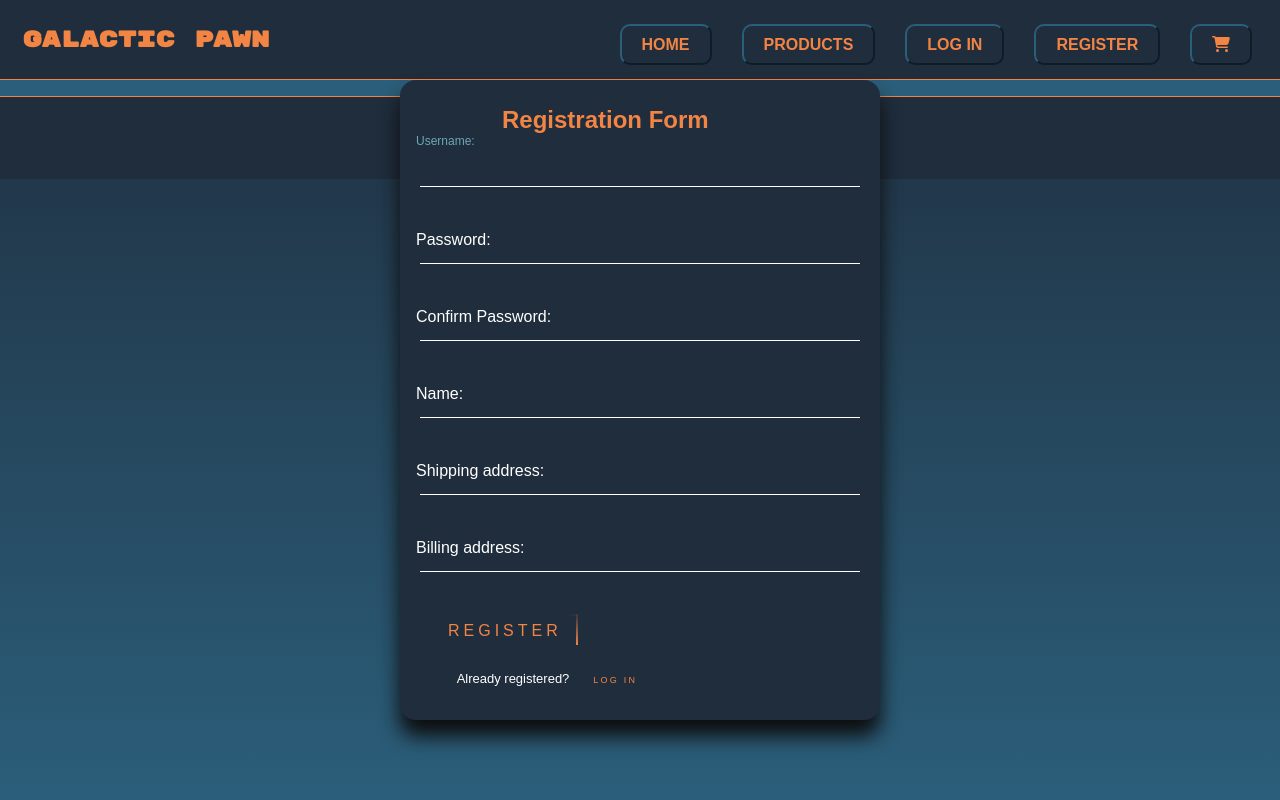
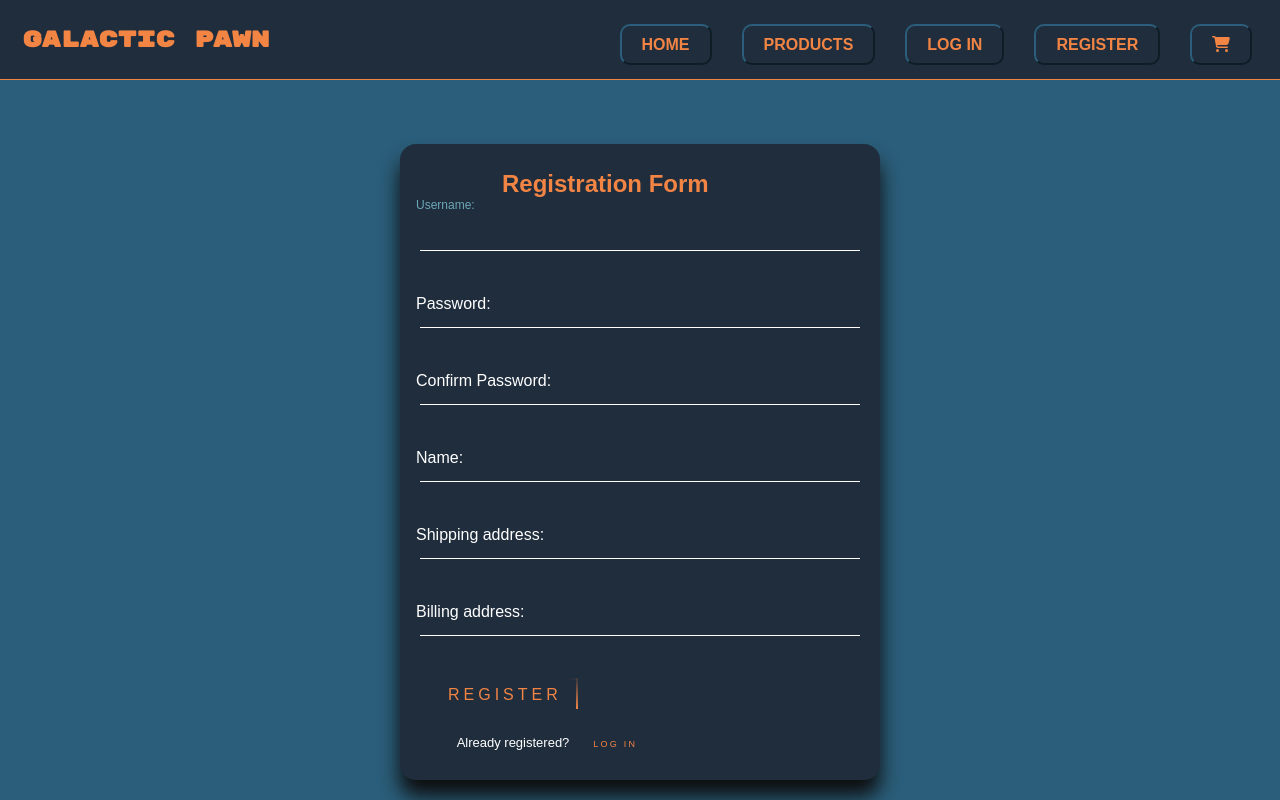
Before and after one commit to timDeHof/PawnShop-Galaxyv2.0, a React (Create React App) app: page /register in a window 1280 px wide. Built offline with nearby package versions, Linux system fonts and the light colour scheme; no server answers.

Commit message:
fixed the footer bug issues

```diff
--- a/src/components/App.js
+++ b/src/components/App.js
@@ -14,11 +14,9 @@ import AdminProductForm from "./AdminProductForm";
 import AdminDashboard from "./AdminDashboard";
 import AdminEditForm from "./AdminEditForm";
 
-
 const App = () => {
   const [APIHealth, setAPIHealth] = useState("");
   const [products, setProducts] = useState([]);
-
 
   useEffect(() => {
     const getAllProducts = async () => {
@@ -34,27 +32,35 @@ const App = () => {
       setAPIHealth(healthy ? "api is up! :D" : "api is down :/");
     };
 
-
     getAPIStatus();
   }, []);
 
   return (
-    <div className="app-container">
+    <main className="app-container">
       <Header />
 
       <Routes>
         <Route path="/login" element={<Login />} />
-        <Route path="/products/:singleProductId" element={<SingleProduct products={products} setproducts={setProducts} />} />
-        <Route path="/products" element={<Products products={products} setProducts={setProducts} />} />
+        <Route
+          path="/products/:singleProductId"
+          element={
+            <SingleProduct products={products} setproducts={setProducts} />
+          }
+        />
+        <Route
+          path="/products"
+          element={<Products products={products} setProducts={setProducts} />}
+        />
         <Route path="/register" element={<Register />} />
         <Route path="/cart" element={<Cart />} />
-        <Route path="/admin/product-form" element={< AdminProductForm />} />
+        <Route path="/admin/product-form" element={<AdminProductForm />} />
         <Route path="/admin/dashboard" element={<AdminDashboard />} />
         <Route path="/admin/edit-form/:productId" element={<AdminEditForm />} />
         <Route path="/" element={<Products />} />
       </Routes>
+
       <Footer APIHealth={APIHealth} />
-    </div>
+    </main>
   );
 };
 
--- a/src/components/Footer.jsx
+++ b/src/components/Footer.jsx
@@ -3,10 +3,10 @@ import styles from "../style/Footer.module.css";
 function Footer({ APIHealth }) {
   const year = new Date().getFullYear();
   return (
-    <div className={styles.footer_box}>
+    <footer className={styles.footer_box}>
       <p>Copyright ⓒ {year} </p>
       {/* <p>API Status: {APIHealth}</p> */}
-    </div>
+    </footer>
   );
 }
 
--- a/src/components/Header.jsx
+++ b/src/components/Header.jsx
@@ -4,10 +4,10 @@ import styles from "../style/Header.module.css";
 
 function Header() {
   return (
-    <div className={styles.header_box}>
+    <header className={styles.header_box}>
       <h1 className={styles.header_title}>galactic pawn</h1>
       <Navbar />
-    </div>
+    </header>
   );
 }
 
--- a/src/components/Register.jsx
+++ b/src/components/Register.jsx
@@ -235,8 +235,8 @@ function Register() {
                 required
                 aria-invalid={validMatch ? "false" : "true"}
                 aria-describedby="confirmnote"
-                onFocus={() => setPwdFocus(true)}
-                onBlur={() => setPwdFocus(false)}
+                onFocus={() => setMatchFocus(true)}
+                onBlur={() => setMatchFocus(false)}
               />
               <p
                 id="confirmnote"
--- a/src/style/Login.module.css
+++ b/src/style/Login.module.css
@@ -1,10 +1,10 @@
-body {
+/* body {
   margin: 0;
   padding: 0;
   background: linear-gradient(var(--primary), var(--primary_alt));
-}
+} */
 
-  .errmsg{
+.errmsg {
   background-color: lightpink;
   color: firebrick;
   font-weight: bold;
@@ -13,22 +13,22 @@ body {
 }
 
 .login_box {
-  position: absolute;
   display: inline-block;
   top: 50%;
   left: 50%;
   width: 24rem;
   height: 22rem;
   padding: 1em;
-  transform: translate(-50%, -50%);
+  margin-top: 4rem;
+  margin-bottom: 38rem;
   background: var(--primary);
   box-sizing: border-box;
   box-shadow: 0 15px 25px var(--additional_color);
   border-radius: 1rem;
 }
 .login_box h1 {
-  position:relative;
-  display:inline-block;
+  position: relative;
+  display: inline-block;
   margin: -3rem 7rem 0.25em 5rem;
   padding: 1em;
   color: var(--secondary_alt);
@@ -92,7 +92,7 @@ body {
   text-transform: uppercase;
   overflow: hidden;
   transition: 0.5s;
-  margin: .75em;
+  margin: 0.75em;
 
   letter-spacing: 4px;
   background: var(--primary);
@@ -189,20 +189,20 @@ body {
     bottom: 100%;
   }
 }
-.registerContainer{
-  display: flex ;
+.registerContainer {
+  display: flex;
   top: 2em;
   margin: 1em;
   height: 2em;
   width: 20em;
   text-align: left;
   padding-top: 1em;
-  font-size:small;
+  font-size: small;
   align-items: center;
-  color: #fff
+  color: #fff;
 }
 
-.registerContainer .registerSubmit{
+.registerContainer .registerSubmit {
   position: relative;
   display: inline-block;
   text-align: center;
@@ -213,8 +213,8 @@ body {
   text-transform: uppercase;
   overflow: hidden;
   transition: 0.5s;
-  margin: .25em 1em 0px 1em;
-  letter-spacing: .25em;
+  margin: 0.25em 1em 0px 1em;
+  letter-spacing: 0.25em;
   background: var(--primary);
   border: none;
 }
--- a/src/style/Register.module.css
+++ b/src/style/Register.module.css
@@ -3,14 +3,14 @@ body {
   padding: 0;
   background: linear-gradient(var(--primary), var(--primary_alt));
 }
-.instructions{
+.instructions {
   font-size: 0.75em;
   border-radius: 0.5em;
   background: var(--secondary_alt);
-  color:#fff;
-  padding:0.25em;
+  color: #fff;
+  padding: 0.25em;
   position: relative;
-  bottom:-10px
+  bottom: -10px;
 }
 .instructions > svg {
   margin-right: 00.25em;
@@ -23,17 +23,17 @@ body {
   display: none;
 }
 
-.valid{
-  color:limegreen;
+.valid {
+  color: limegreen;
   margin-left: 00.25em;
 }
 
-.invalid{
+.invalid {
   color: red;
   margin-left: 0.25em;
 }
 
-.errmsg{
+.errmsg {
   background-color: lightpink;
   color: firebrick;
   font-weight: bold;
@@ -41,40 +41,40 @@ body {
   margin-bottom: 0.5em;
 }
 
-.line{
+.line {
   display: inline-block;
 }
 
 .register_box {
-  position: absolute;
   display: inline-block;
   top: 50%;
   left: 50%;
-  height: 40rem;
+  height: fit-content;
   width: 30rem;
   padding: 1rem;
-  transform: translate(-50%, -50%);
+  margin-top: 4rem;
+  margin-bottom: 22rem;
   background: var(--primary);
   box-sizing: border-box;
   box-shadow: 0 1rem 1.25rem var(--additional_color);
   border-radius: 1em;
 }
 .register_box h1 {
-  display:inline-block;
+  display: inline-block;
   margin: 0.25rem 5rem 0.25rem 5rem;
-  padding: .25em;
+  padding: 0.25em;
   color: var(--secondary_alt);
   text-align: center;
 }
 .register_box h2 {
   margin: 0 0 30px;
-  padding: .25rem;
+  padding: 0.25rem;
   color: #fff;
   text-align: center;
 }
-.register_box p{
+.register_box p {
   margin: 1em;
-  padding: .25em;
+  padding: 0.25em;
   color: #fff;
   text-align: left;
 }
@@ -96,6 +96,7 @@ body {
 }
 .register_box .user_box label {
   position: absolute;
+  display: inline-block;
   top: 0;
   left: 0;
   padding: 10px 0;
@@ -111,6 +112,7 @@ body {
   left: 0;
   color: var(--secondary);
   font-size: 12px;
+  display: inline-block;
 }
 
 .register_box .buttonContainer {
@@ -122,14 +124,14 @@ body {
   position: relative;
   display: inline-block;
   text-align: center;
-  padding: .5rem 1rem;
+  padding: 0.5rem 1rem;
   color: var(--secondary_alt);
   font-size: 16px;
   text-decoration: none;
   text-transform: uppercase;
   overflow: hidden;
   transition: 0.5s;
-  margin: .5rem 1rem 0px 1rem;
+  margin: 0.5rem 1rem 0px 1rem;
   letter-spacing: 4px;
   background: var(--primary);
   border: none;
@@ -140,7 +142,7 @@ body {
   color: #fff;
   border-radius: 5px;
   box-shadow: 0 0 5px var(--secondary_alt), 0 0 25px var(--secondary_alt),
-  0 0 50px var(--secondary_alt), 0 0 100px var(--secondary_alt);
+    0 0 50px var(--secondary_alt), 0 0 100px var(--secondary_alt);
 }
 
 .register_box .submit span {
@@ -224,20 +226,20 @@ body {
     bottom: 100%;
   }
 }
- .register_box .loginContainer{
-  display: flex ;
+.register_box .loginContainer {
+  display: flex;
   top: 2em;
   margin: 1em;
   height: 2em;
   width: 20em;
   text-align: left;
   padding-top: 1em;
-  font-size:small;
+  font-size: small;
   align-items: center;
   justify-content: center;
 }
 
- .loginContainer .loginSubmit{
+.loginContainer .loginSubmit {
   position: relative;
   display: inline-block;
   text-align: center;
@@ -248,15 +250,15 @@ body {
   text-transform: uppercase;
   overflow: hidden;
   transition: 0.5s;
-  margin: .25em 15px 0px 15px;
-  letter-spacing: .25em;
+  margin: 0.25em 15px 0px 15px;
+  letter-spacing: 0.25em;
   background: var(--primary);
   border: none;
 }
- .loginContainer .loginSubmit:hover {
+.loginContainer .loginSubmit:hover {
   background: var(--secondary_alt);
   color: #fff;
   border-radius: 5px;
   box-shadow: 0 0 5px var(--secondary_alt), 0 0 10px var(--secondary_alt),
-  0 0 15px var(--secondary_alt), 0 0 20px var(--secondary_alt);
+    0 0 15px var(--secondary_alt), 0 0 20px var(--secondary_alt);
 }
--- a/src/style/index.css
+++ b/src/style/index.css
@@ -25,10 +25,10 @@ body {
   height: 100vh;
   width: 100vw;
   font-family: sans-serif;
-
 }
 
-html, body {
+html,
+body {
   max-width: 100%;
   overflow-x: hidden;
 }
```
Lines whose indentation alone changed are shown as unchanged.
